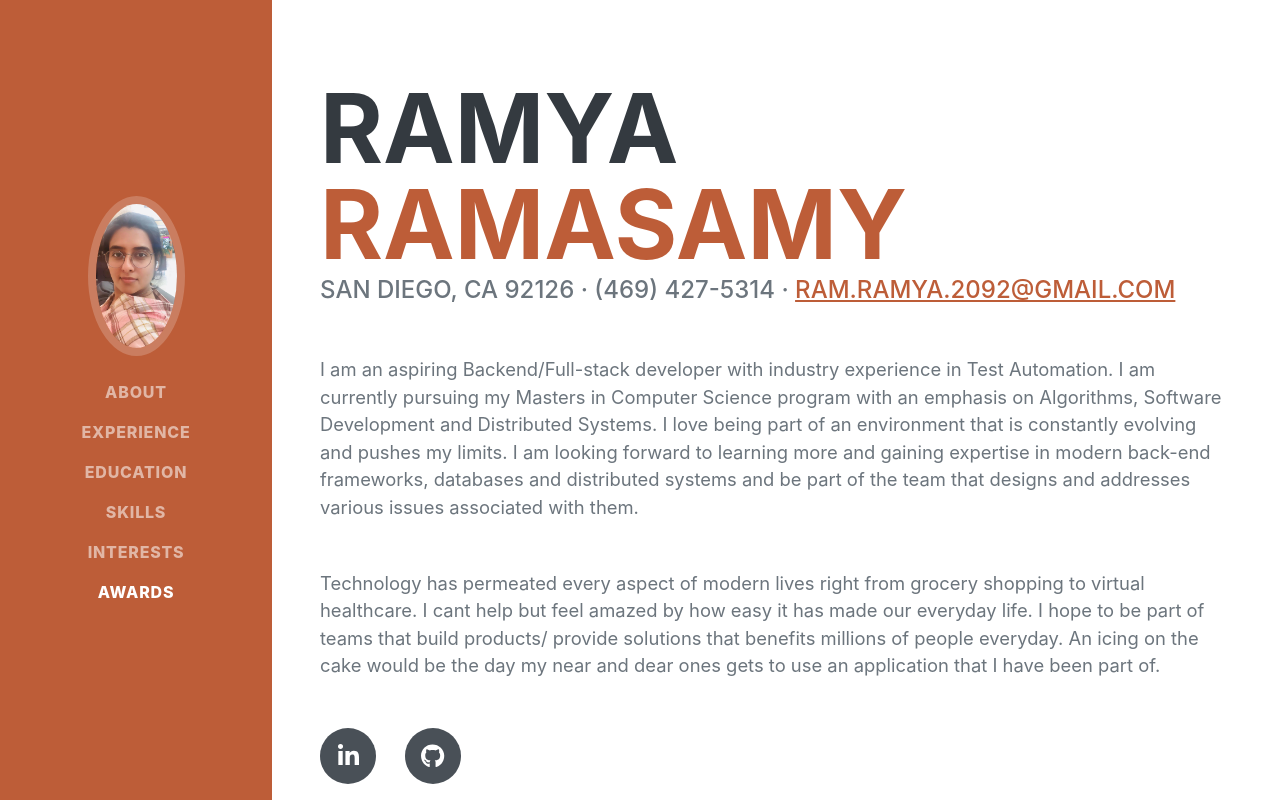
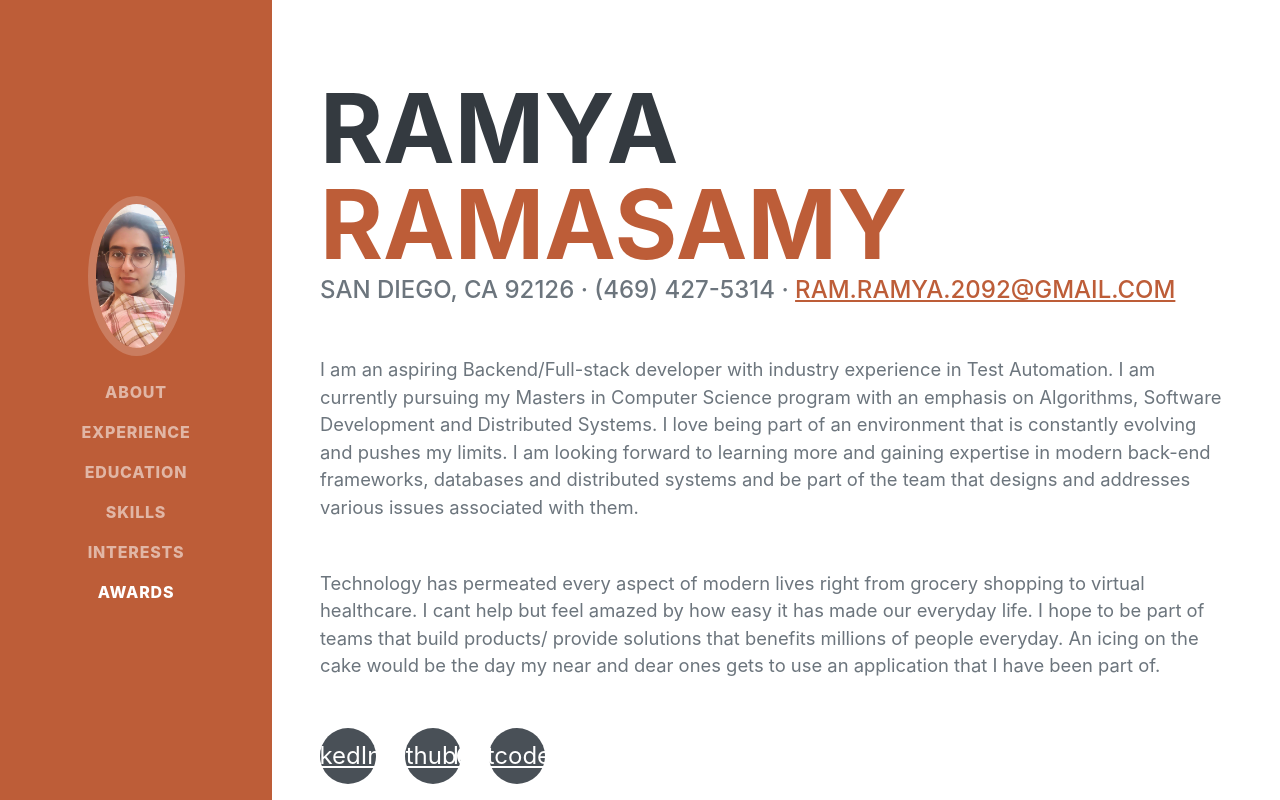
Before and after one commit to ramyaram2092/ramyaramasamy, a plain HTML site: page index.html in a window 1280 px wide. Shown: the top 800 px of the page. Drawn offline with nearby package versions, Linux system fonts and the light colour scheme; a web font is replaced by a local one.

```diff
--- a/index.html
+++ b/index.html
@@ -50,9 +50,9 @@
                     <p class="lead mb-5">I am an aspiring Backend/Full-stack developer with industry experience in Test Automation. I am currently pursuing my Masters in Computer Science program with an emphasis on Algorithms, Software Development and Distributed Systems. I love being part of an environment that is constantly evolving and pushes my limits. I am looking forward to learning more and gaining expertise in modern back-end frameworks, databases and distributed systems and be part of the team that designs and addresses various issues associated with them.</p>
                     <p class="lead mb-5" >Technology has permeated every aspect of modern lives right from grocery shopping to virtual healthcare. I cant help but feel amazed by how easy it has made our everyday life. I hope to be part of teams that build products/ provide solutions that benefits  millions of people everyday. An icing on the cake would be the day my near and dear ones gets to use an application that I have been part of. </p>
                     <div class="social-icons">
-                        <a class="social-icon" href="https://www.linkedin.com/in/ramya-ramasamy-b4357078/"><i class="fab fa-linkedin-in"></i></a>
-                        <a class="social-icon" href="https://github.com/ramyaram2092"><i class="fab fa-github"></i></a>
-                        <!-- <a class="social-icon" href="https://www.facebook.com/ramya.ramasamy.3/"><i class="fab fa-leetcode"></i></a> -->
+                        <a class="social-icon" href="https://www.linkedin.com/in/ramya-ramasamy-b4357078/">linkedIn<i class="fab fa-linkedin-in"></i></a>
+                        <a class="social-icon" href="https://github.com/ramyaram2092">github<i class="fab fa-github"></i></a>
+                        <a class="social-icon" href="https://leetcode.com/payumpuli/">leetcode<i class="fa-solid fa-code"></i></a>
                     </div>
                 </div>
             </section>
```
